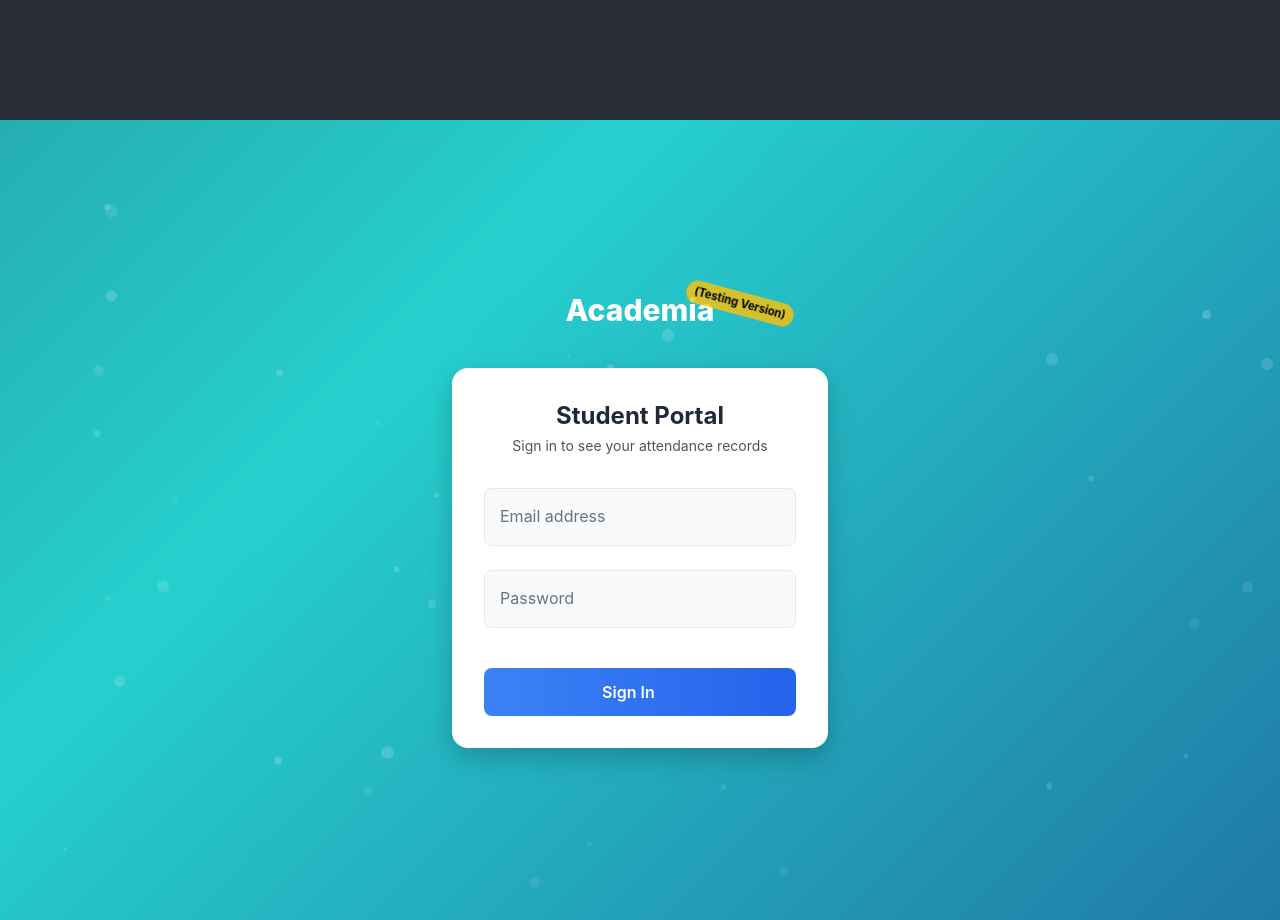
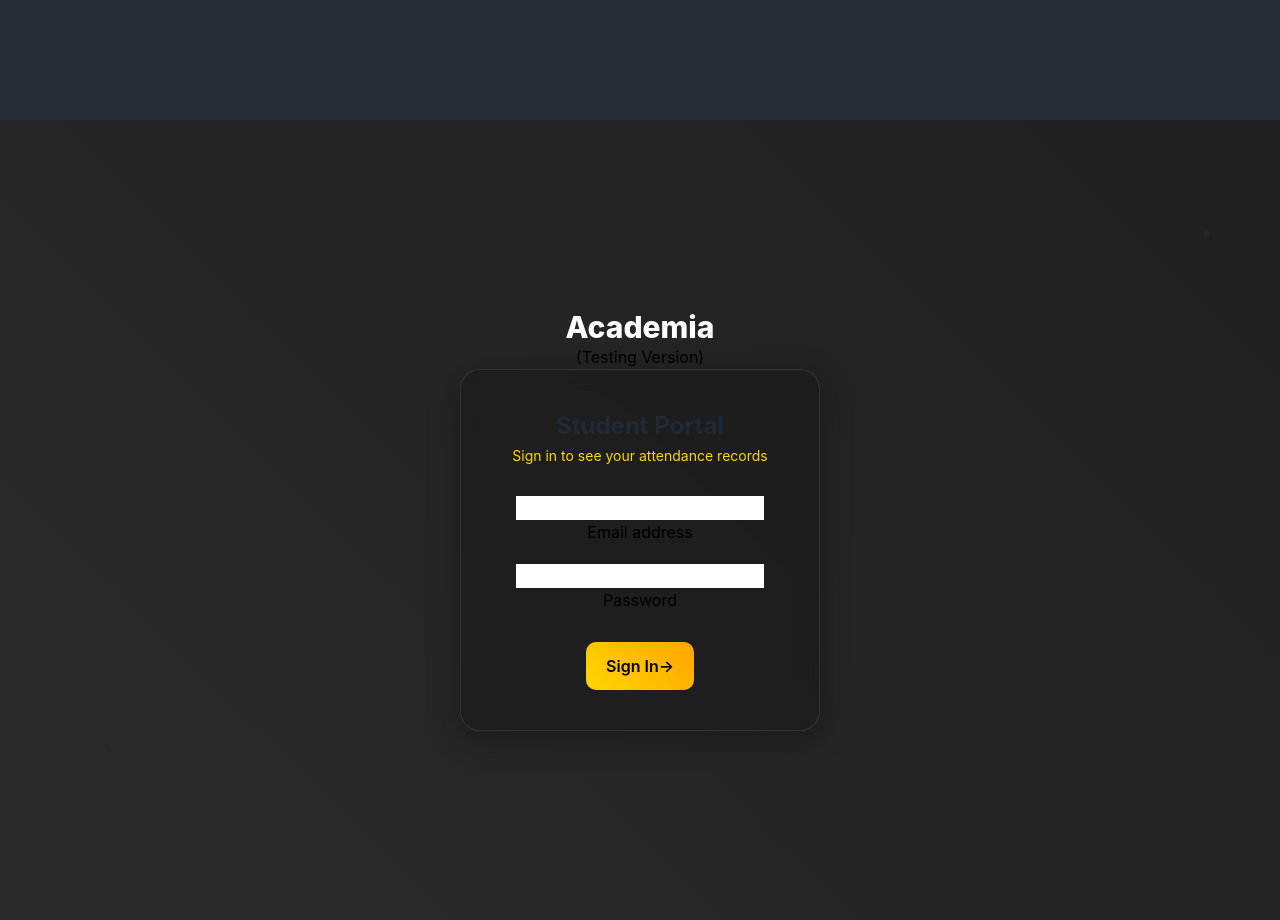
Before and after one commit to Aryaman129/Academia2, a React (Create React App) app in the folder frontend/: page / in a window 1280 px wide. Shown: the part 680-1600 px from the top of the page. Built offline with nearby package versions, Linux system fonts and the light colour scheme; no server answers.

Commit message:
Improved Login

```diff
--- a/frontend/src/components/Auth.css
+++ b/frontend/src/components/Auth.css
@@ -3,8 +3,9 @@
 .login-container {
   min-height: 100vh;
   display: flex;
+  align-items: center;
   justify-content: center;
-  align-items: center;
+  background: linear-gradient(135deg, #1a1a1a 0%, #2d2d2d 100%);
   position: relative;
   overflow: hidden;
 }
@@ -13,230 +14,240 @@
   position: absolute;
   top: 0;
   left: 0;
-  width: 100%;
-  height: 100%;
-  background: linear-gradient(-45deg, #1a2980, #26d0ce, #243b55, #141e30);
+  right: 0;
+  bottom: 0;
+  background: linear-gradient(45deg, #1a1a1a, #2d2d2d, #1a1a1a);
   background-size: 400% 400%;
-  animation: gradient 15s ease infinite;
-  z-index: -1;
+  animation: gradientBG 15s ease infinite;
+  z-index: 0;
 }
 
-@keyframes gradient {
+@keyframes gradientBG {
   0% { background-position: 0% 50%; }
   50% { background-position: 100% 50%; }
   100% { background-position: 0% 50%; }
 }
 
 .login-card-container {
+  position: relative;
+  z-index: 1;
   width: 100%;
-  max-width: 440px;
-  display: flex;
-  flex-direction: column;
-  align-items: center;
-  padding: 2rem;
-}
-
-.srm-logo {
-  margin-bottom: 2rem;
-  opacity: 0;
-  transform: translateY(-20px);
-  transition: opacity 0.8s ease, transform 0.8s ease;
-}
-
-.srm-logo.visible {
-  opacity: 1;
-  transform: translateY(0);
-}
-
-.academia-title {
-  text-align: center;
-  position: relative;
-  padding-bottom: 0.5rem;
-}
-
-.version-badge {
-  position: absolute;
-  top: 0;
-  right: -80px;
-  background-color: rgba(255, 193, 7, 0.8);
-  color: #000;
-  font-size: 0.7rem;
-  font-weight: bold;
-  padding: 0.2rem 0.5rem;
-  border-radius: 1rem;
-  transform: rotate(15deg);
-  animation: pulse 2s infinite;
-}
-
-@keyframes pulse {
-  0% { transform: rotate(15deg) scale(1); }
-  50% { transform: rotate(15deg) scale(1.05); }
-  100% { transform: rotate(15deg) scale(1); }
+  max-width: 400px;
+  padding: 20px;
 }
 
 .login-card {
-  width: 100%;
-  background-color: white;
-  border-radius: 1rem;
-  box-shadow: 0 10px 25px rgba(0, 0, 0, 0.2);
-  padding: 2rem;
-  animation: fadeIn 0.8s ease forwards;
-  overflow: hidden;
+  background: rgba(30, 30, 30, 0.95);
+  backdrop-filter: blur(10px);
+  border-radius: 20px;
+  padding: 40px;
+  box-shadow: 0 8px 32px rgba(0, 0, 0, 0.3);
+  border: 1px solid rgba(255, 255, 255, 0.1);
+  transform: translateY(0);
+  transition: transform 0.3s ease, box-shadow 0.3s ease;
 }
 
-@keyframes fadeIn {
-  from { opacity: 0; transform: translateY(20px); }
-  to { opacity: 1; transform: translateY(0); }
+.login-card:hover {
+  transform: translateY(-5px);
+  box-shadow: 0 12px 40px rgba(0, 0, 0, 0.4);
 }
 
-.login-header {
+.login-card h1 {
+  color: #ffffff;
+  font-size: 28px;
+  font-weight: 600;
+  margin-bottom: 10px;
   text-align: center;
-  margin-bottom: 2rem;
+  opacity: 0;
+  transform: translateY(20px);
+  animation: fadeInDown 0.6s ease forwards;
+}
+
+.login-card p {
+  color: #ffd700;
+  font-size: 14px;
+  text-align: center;
+  margin-bottom: 30px;
+  opacity: 0;
+  transform: translateY(20px);
+  animation: fadeInDown 0.6s ease 0.2s forwards;
 }
 
 .login-form {
   display: flex;
   flex-direction: column;
-  gap: 1.5rem;
+  gap: 20px;
 }
 
-.input-group {
+.form-group {
   position: relative;
+  margin-bottom: 20px;
 }
 
-.floating-label {
-  position: relative;
+.form-group input {
+  width: 100%;
+  padding: 12px 15px;
+  background: rgba(255, 255, 255, 0.05);
+  border: 1px solid rgba(255, 255, 255, 0.1);
+  border-radius: 10px;
+  color: #ffffff;
+  font-size: 16px;
+  transition: all 0.3s ease;
 }
 
-.input-field {
-  width: 100%;
-  padding: 1rem;
-  border: 1px solid #e2e8f0;
-  border-radius: 0.5rem;
-  font-size: 1rem;
-  transition: border-color 0.3s, box-shadow 0.3s;
-  background-color: #f8fafc;
+.form-group input:focus {
+  background: rgba(255, 255, 255, 0.1);
+  border-color: #ffd700;
+  outline: none;
+  box-shadow: 0 0 0 2px rgba(255, 215, 0, 0.2);
 }
 
-.input-field:focus {
-  outline: none;
-  border-color: #3b82f6;
-  box-shadow: 0 0 0 3px rgba(59, 130, 246, 0.2);
+.form-group label {
+  position: absolute;
+  left: 15px;
+  top: 50%;
+  transform: translateY(-50%);
+  color: rgba(255, 255, 255, 0.6);
+  transition: all 0.3s ease;
+  pointer-events: none;
+  font-size: 16px;
 }
 
-.floating-label label {
-  position: absolute;
-  top: 1rem;
-  left: 1rem;
-  color: #6b7280;
-  transition: all 0.3s;
-  pointer-events: none;
-  background: transparent;
-}
-
-.floating-label.active label {
-  transform: translateY(-1.4rem) scale(0.8);
-  color: #3b82f6;
-  font-weight: 500;
-  background-color: white;
-  padding: 0 0.25rem;
-}
-
-.error-message {
-  color: #ef4444;
-  font-size: 0.875rem;
-  text-align: center;
-  margin-top: 0.5rem;
-}
-
-.login-button-container {
-  margin-top: 1rem;
+.form-group input:focus + label,
+.form-group input:not(:placeholder-shown) + label {
+  top: 0;
+  font-size: 12px;
+  color: #ffd700;
+  background: rgba(30, 30, 30, 0.95);
+  padding: 0 5px;
 }
 
 .login-button {
-  width: 100%;
-  display: flex;
-  justify-content: center;
-  align-items: center;
-  gap: 0.5rem;
-  padding: 0.75rem 1.5rem;
-  background: linear-gradient(to right, #3b82f6, #2563eb);
-  color: white;
+  background: linear-gradient(45deg, #ffd700, #ffa500);
+  color: #000000;
+  padding: 12px 20px;
   border: none;
-  border-radius: 0.5rem;
+  border-radius: 10px;
+  font-size: 16px;
   font-weight: 600;
   cursor: pointer;
-  transition: all 0.3s;
+  transition: all 0.3s ease;
   position: relative;
   overflow: hidden;
+  margin-top: 10px;
 }
 
 .login-button:hover {
-  background: linear-gradient(to right, #2563eb, #1d4ed8);
   transform: translateY(-2px);
-  box-shadow: 0 4px 12px rgba(37, 99, 235, 0.3);
+  box-shadow: 0 5px 15px rgba(255, 215, 0, 0.3);
 }
 
 .login-button:active {
   transform: translateY(0);
 }
 
-.login-button:disabled {
-  background: #93c5fd;
-  cursor: not-allowed;
-  transform: none;
-  box-shadow: none;
+.login-button::before {
+  content: '';
+  position: absolute;
+  top: 0;
+  left: -100%;
+  width: 100%;
+  height: 100%;
+  background: linear-gradient(
+    90deg,
+    transparent,
+    rgba(255, 255, 255, 0.2),
+    transparent
+  );
+  transition: 0.5s;
 }
 
-.button-text {
-  transition: transform 0.3s;
+.login-button:hover::before {
+  left: 100%;
 }
 
-.button-icon {
-  opacity: 0;
-  transform: translateX(-20px);
-  transition: all 0.3s;
+.loading-indicator {
+  background: rgba(30, 30, 30, 0.95);
+  border-radius: 10px;
+  padding: 20px;
+  text-align: center;
+  margin-top: 20px;
+  border: 1px solid rgba(255, 255, 255, 0.1);
 }
 
-.login-button:hover .button-text {
-  transform: translateX(-10px);
+.loading-spinner {
+  width: 40px;
+  height: 40px;
+  border: 3px solid rgba(255, 255, 255, 0.1);
+  border-top-color: #ffd700;
+  border-radius: 50%;
+  animation: spin 1s linear infinite;
+  margin: 0 auto 15px;
 }
 
-.login-button:hover .button-icon {
-  opacity: 1;
-  transform: translateX(0);
+.loading-message {
+  color: #ffffff;
+  font-size: 14px;
+  margin: 0;
 }
 
-/* Responsive adjustments */
-@media (max-width: 640px) {
-  .login-card-container {
-    padding: 1rem;
+@keyframes fadeInDown {
+  from {
+    opacity: 0;
+    transform: translateY(20px);
   }
-
-  .login-card {
-    padding: 1.5rem;
+  to {
+    opacity: 1;
+    transform: translateY(0);
   }
 }
 
-/* Additional particles effect (optional) */
+@keyframes spin {
+  to { transform: rotate(360deg); }
+}
+
 .particles {
   position: absolute;
   top: 0;
   left: 0;
   width: 100%;
   height: 100%;
-  z-index: -1;
+  pointer-events: none;
+  z-index: 0;
 }
 
 .particle {
   position: absolute;
+  background: rgba(255, 215, 0, 0.1);
   border-radius: 50%;
-  background: rgba(255, 255, 255, 0.3);
   pointer-events: none;
+  animation: float 20s infinite linear;
 }
 
 @keyframes float {
-  0% { transform: translateY(0px); }
-  50% { transform: translateY(-20px); }
-  100% { transform: translateY(0px); }
+  0% {
+    transform: translateY(100vh) scale(0);
+    opacity: 0;
+  }
+  50% {
+    opacity: 0.5;
+  }
+  100% {
+    transform: translateY(-100vh) scale(1);
+    opacity: 0;
+  }
 }
+
+@media (max-width: 480px) {
+  .login-card {
+    padding: 30px 20px;
+  }
+
+  .login-card h1 {
+    font-size: 24px;
+  }
+
+  .form-group input {
+    padding: 10px 12px;
+  }
+}
```
Also changed, not shown: 2 other files (tests, documents, lock files or other folders).
